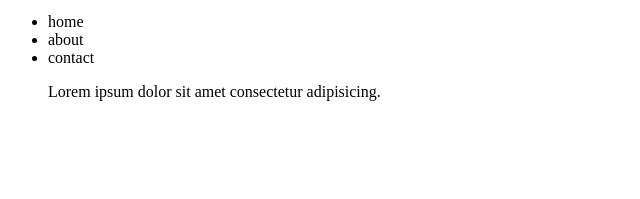
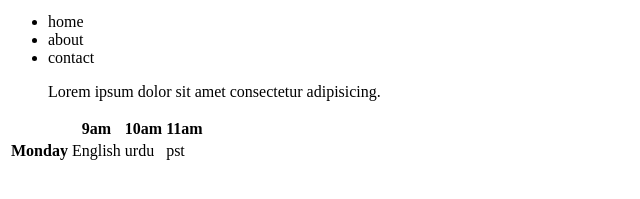
Before and after one commit to romankhan03/EX-MS-24, a plain HTML site: page index.html in a window 1280 px wide. Shown: the part 101-300 px from the top of the page, without its empty margins (0-640 px from the left). Drawn offline with Linux system fonts and the light colour scheme.

Commit message:
html in process

```diff
--- a/index.html
+++ b/index.html
@@ -16,5 +16,23 @@
         <li>contact</li>
         <p>Lorem ipsum dolor sit amet consectetur adipisicing.</p>
     </ul>
+    <table>
+        <thead>
+              <tr>
+                <th></th>
+                <th>9am</th>
+                <th>10am</th>
+                <th>11am</th>
+              </tr>
+        </thead>
+        <tbody>
+            <tr>
+                <th>Monday</th>
+                <td>English</td>
+                <td>urdu</td>
+                <td>pst</td>
+            </tr>
+        </tbody>
+    </table>
 </body>
 </html>
```
